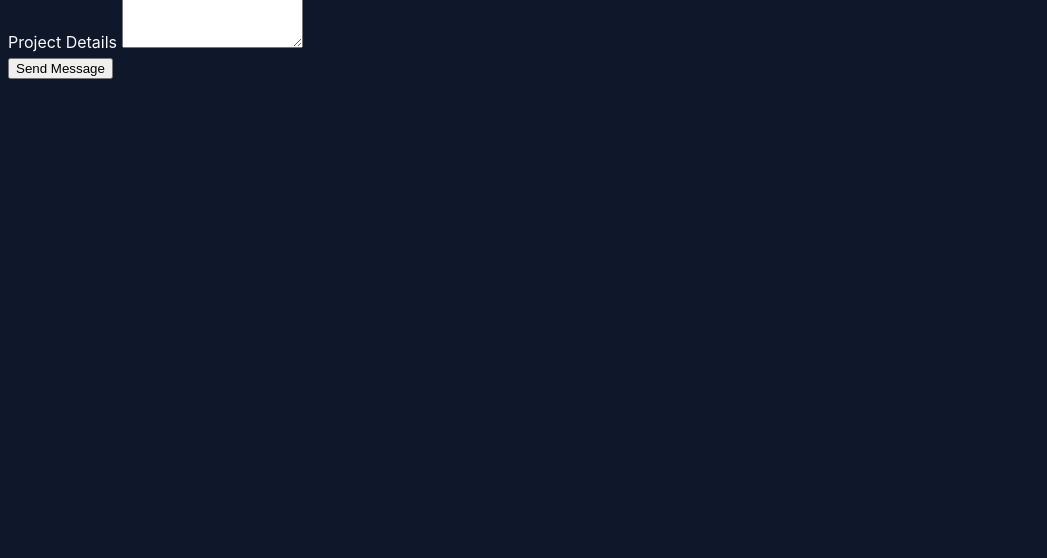
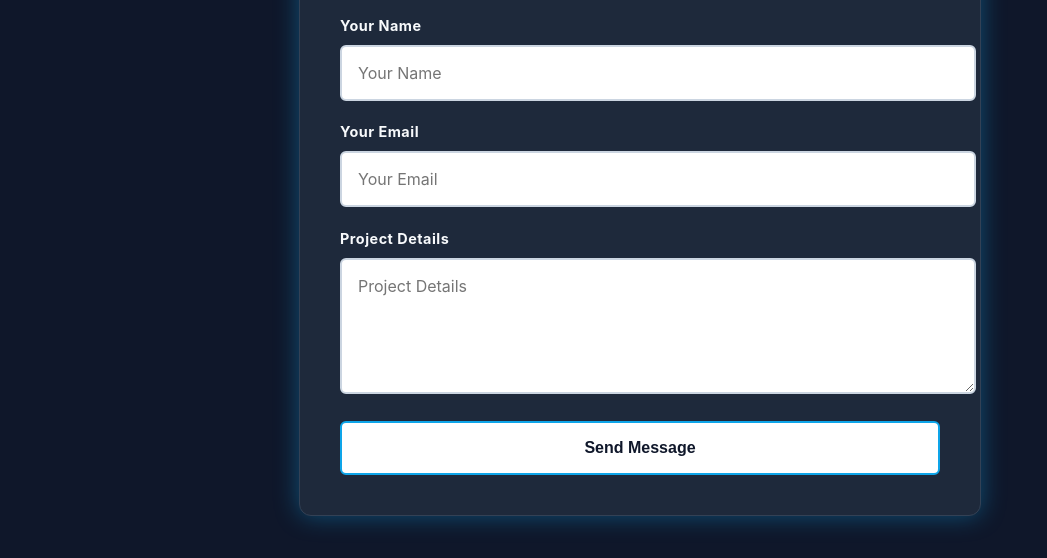
Before and after one commit to faraidale/wdd231, a plain HTML site: page finalproject/contact.html in a window 1280 px wide. Shown: the part 258-816 px from the top of the page, without its empty margins (0-1047 px from the left). Drawn offline with Linux system fonts and the light colour scheme; files that its build step writes are made by us from their sources.

Commit message:
Update main.css

```diff
--- a/finalproject/styles/main.css
+++ b/finalproject/styles/main.css
@@ -303,3 +303,108 @@ footer {
     nav.open { display: flex; }
     nav a { margin: 1rem 2rem; }
 }
+
+ /* ========================================= */
+/* CONTACT PAGE SPECIFIC STYLES             */
+/* ========================================= */
+body.contact-page {
+    display: flex;
+    flex-direction: column;
+    min-height: 100vh;
+}
+
+body.contact-page .contact-page {
+    flex: 1;
+    display: flex;
+    align-items: center;
+    justify-content: center;
+    padding: 2rem 1rem;
+}
+
+/* Card with neon glow */
+body.contact-page .contact-card {
+    width: 100%;
+    max-width: 600px;
+    background: var(--card-bg);
+    padding: 2.5rem;
+    border-radius: 12px;
+    border: 1px solid #334155;
+    box-shadow: 0 0 25px var(--accent-glow);
+    transition: box-shadow 0.3s ease;
+}
+
+body.contact-page .contact-card:hover {
+    box-shadow: 0 0 40px var(--accent-glow), 0 0 15px rgba(14, 165, 233, 0.2);
+}
+
+body.contact-page .contact-card h2 {
+    color: var(--accent);
+    margin-bottom: 1.5rem;
+    font-size: 2rem;
+    text-align: left;
+}
+
+/* Form layout */
+body.contact-page .contact-form {
+    display: flex;
+    flex-direction: column;
+    gap: 1.2rem;
+}
+
+body.contact-page .form-group {
+    display: flex;
+    flex-direction: column;
+    gap: 0.5rem;
+    text-align: left;
+}
+
+body.contact-page .form-group label {
+    color: var(--text-main);
+    font-size: 0.9rem;
+    font-weight: bold;
+    letter-spacing: 0.5px;
+}
+
+/* Input fields: white background, dark text */
+body.contact-page .form-group input,
+body.contact-page .form-group textarea {
+    width: 100%;
+    padding: 1rem;
+    background: #ffffff;
+    color: var(--bg-dark);
+    border: 2px solid #cbd5e1;
+    border-radius: 6px;
+    font-size: 1rem;
+    font-family: inherit;
+    transition: border-color 0.2s ease;
+}
+
+body.contact-page .form-group input:focus,
+body.contact-page .form-group textarea:focus {
+    outline: none;
+    border-color: var(--accent);
+}
+
+/* ===== Accessibility fix: white button with dark text ===== */
+body.contact-page .submit-btn {
+    width: 100%;
+    padding: 1rem;
+    background: #ffffff;
+    color: var(--bg-dark);               /* #0f172a → contrast ratio ≥ 12:1 */
+    font-weight: bold;
+    border: 2px solid var(--accent);      /* keeps the neon border */
+    border-radius: 6px;
+    font-size: 1rem;
+    cursor: pointer;
+    margin-top: 0.5rem;
+    transition: background 0.2s ease, transform 0.1s ease;
+}
+
+body.contact-page .submit-btn:hover {
+    background: #e2e8f0;                 /* very light grey */
+    color: var(--bg-dark);
+}
+
+body.contact-page .submit-btn:active {
+    transform: scale(0.99);
+}
```
